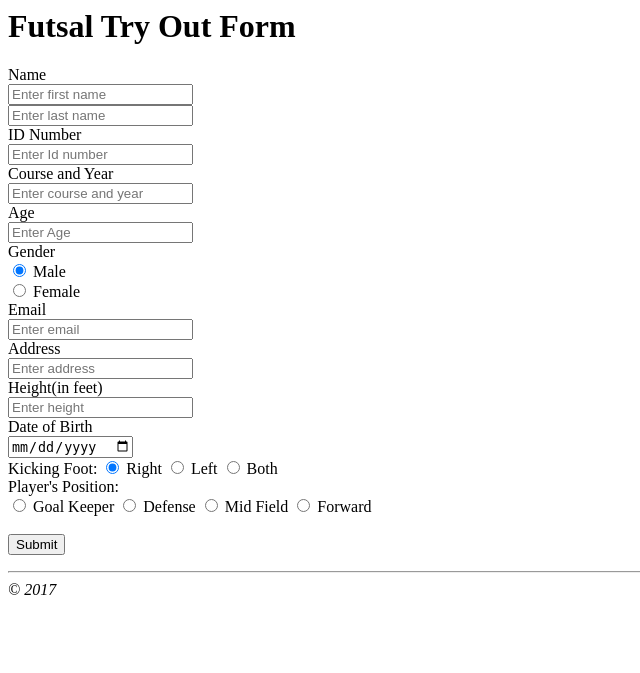
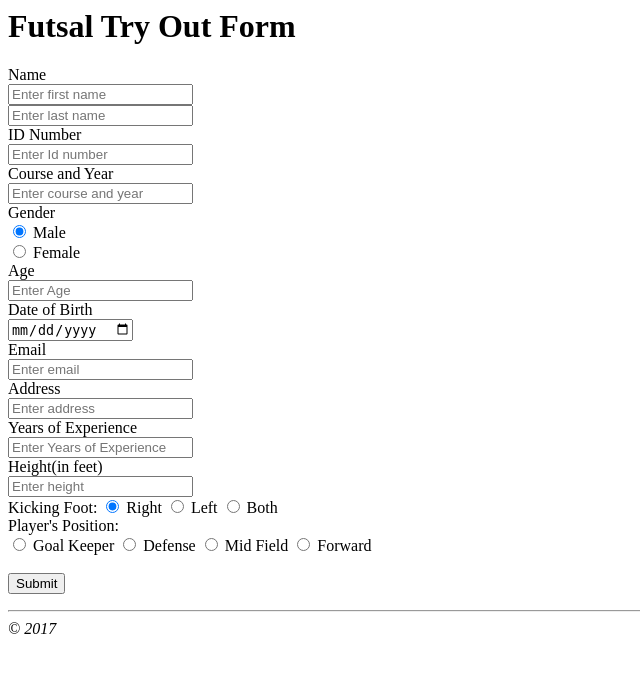
Before and after one commit to TanoyJL/CPE75N_Project, a CodeIgniter app: page /CPE75N_PROJECT/index.php/futsal/register in a window 1280 px wide. Shown: the top 673 px of the page, without its empty margins (0-640 px from the left). Run offline with CodeIgniter, Linux system fonts and the light colour scheme.

Commit message:
edit common form

```diff
--- a/application/views/players/try-out.php
+++ b/application/views/players/try-out.php
@@ -5,45 +5,24 @@
       <label class="control-label col-sm-2" > Name</label>
       <div class="col-sm-10">
         <input type="text" class="form-control" placeholder="Enter first name" name="firstname" required>
-         <div class="text-danger">
-
-        </div>
       </div>
     </div>
     <div class="form-group row">
       <label class="control-label col-sm-2 " ></label>
       <div class="col-sm-10">
         <input type="text" class="form-control" placeholder="Enter last name" name="lastname" required>
-        <div class="text-danger">
-
-        </div>
       </div>
     </div>
      <div class="form-group row">
           <label class="control-label col-sm-2 " >ID Number</label>
           <div class="col-sm-10">
             <input type="number" class="form-control" placeholder="Enter Id number" name="IDnumber" required>
-            <div class="text-danger">
-
-            </div>
           </div>
       </div>
        <div class="form-group row">
-          <label class="control-label col-sm-2 " >Course and Year</label>
+          <label class="control-label col-sm-2">Course and Year</label>
           <div class="col-sm-10">
             <input type="text" class="form-control" placeholder="Enter course and year" name="course_and_year" required>
-            <div class="text-danger">
-
-            </div>
-          </div>
-      </div>
-       <div class="form-group row">
-          <label class="control-label col-sm-2 " >Age</label>
-          <div class="col-sm-10">
-            <input type="number" class="form-control" placeholder="Enter Age" name="age" required>
-            <div class="text-danger">
-
-            </div>
           </div>
       </div>
       <div class="form-group row">
@@ -51,47 +30,46 @@
         <div class="col-sm-8" style="text-align:  left;">
           <input type="radio" name="gender" value="M" checked required> Male <br>
           <input type="radio" name="gender" value="F" required> Female <br>
-          <div class="text-danger">
+        </div>
+      </div>
+       <div class="form-group row">
+          <label class="control-label col-sm-2 " >Age</label>
+          <div class="col-sm-10">
+            <input type="number" class="form-control" placeholder="Enter Age" name="age" required>
           </div>
-        </div>
+      </div>
+       <div class="form-group row">
+          <label class="control-label col-sm-2" >Date of Birth</label>
+          <div class="col-sm-10">
+            <input type="date" class="form-control" placeholder="Enter height" name="date_of_birth" required>
+          </div>
       </div>
      <div class="form-group row">
           <label class="control-label col-sm-2" >Email</label>
           <div class="col-sm-10">
             <input type="email" class="form-control" placeholder="Enter email" name="email" required>
-            <div class="text-danger">
-
-            </div>
           </div>
       </div>
-
      <div class="form-group row">
           <label class="control-label col-sm-2" >Address</label>
           <div class="col-sm-10">
-            <input type="email" class="form-control" placeholder="Enter address" name="address" required>
-            <div class="text-danger">
-
-            </div>
+            <input type="text" class="form-control" placeholder="Enter address" name="address" required>
+          </div>
+      </div>
+      <div class="form-group row">
+          <label class="control-label col-sm-2" >Years of Experience</label>
+          <div class="col-sm-10">
+            <input type="text" class="form-control" placeholder="Enter Years of Experience" name="years_of_experience" required>
           </div>
       </div>
       <div class="form-group row">
           <label class="control-label col-sm-2" >Height(in feet)</label>
           <div class="col-sm-10">
             <input type="number" class="form-control" placeholder="Enter height" name="height" required>
-            <div class="text-danger">
 
-            </div>
-          </div>
-      </div>
-      <div class="form-group row">
-          <label class="control-label col-sm-2" >Date of Birth</label>
-          <div class="col-sm-10">
-            <input type="date" class="form-control" placeholder="Enter height" name="date_of_birth" required>
-            <div class="text-danger">
-
-            </div>
           </div>
       </div>
 
 
+
     </div>
```
